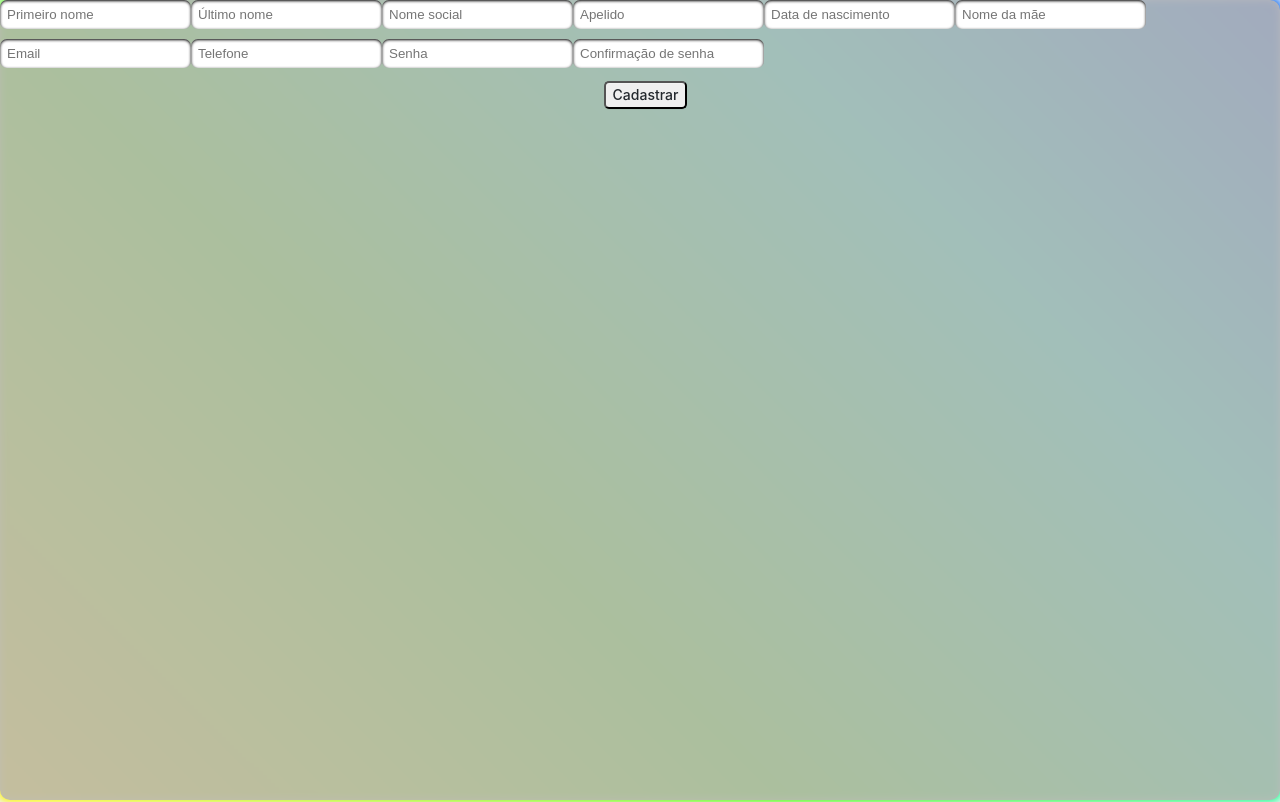
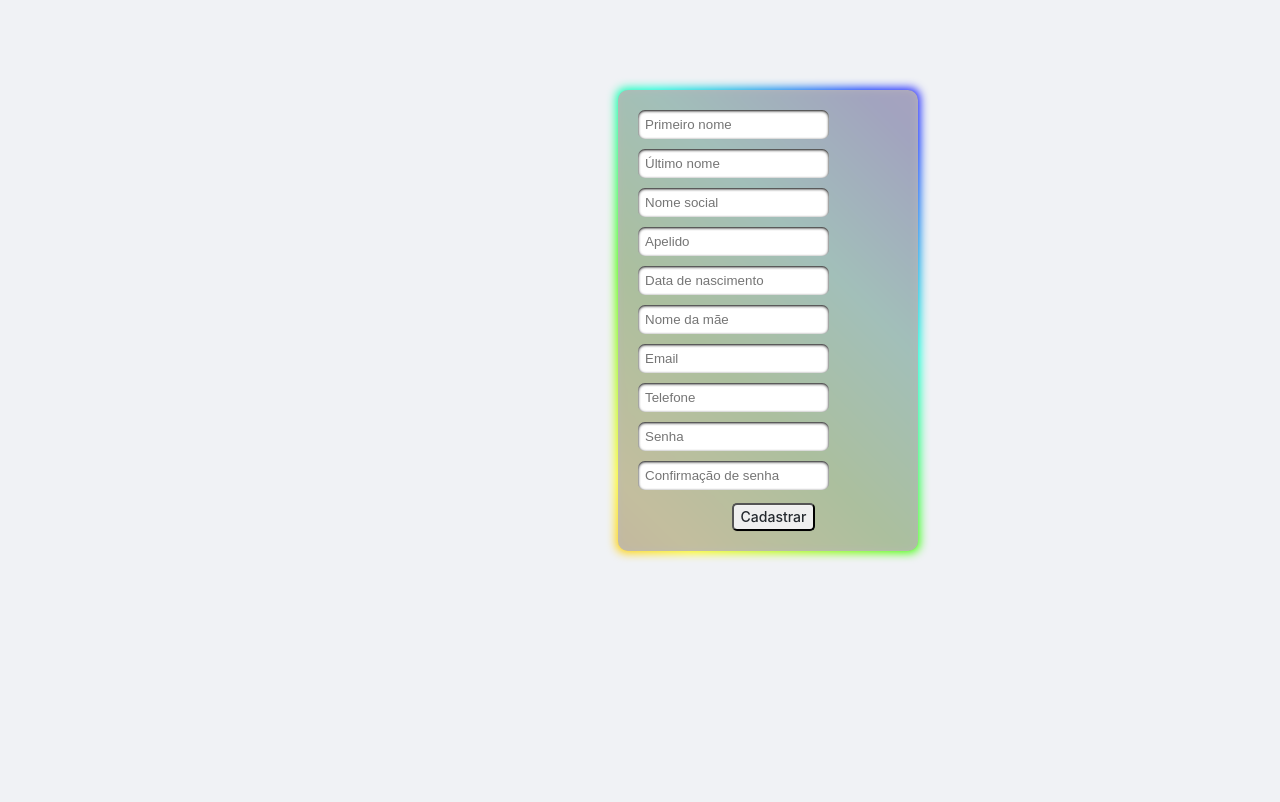
Before and after one commit to rafittu/front-um-trem-to-do, a React (Create React App) app: page /signup in a window 1280 px wide. Built offline with nearby package versions, Linux system fonts and the light colour scheme.

Commit message:
style: signup page temporary css

```diff
--- a/src/pages/SignUp.jsx
+++ b/src/pages/SignUp.jsx
@@ -2,6 +2,8 @@ import React, { useState } from 'react';
 import { useNavigate } from 'react-router-dom';
 import axios from 'axios';
 import InputLabel from '../components/InputLabel';
+
+import '../styles/Signup.css';
 
 function SignUp() {
   const navigate = useNavigate();
--- /dev/null
+++ b/src/styles/Signup.css
@@ -0,0 +1,29 @@
+.signUp-section {
+  background-color: rgb(128, 128, 128, 0.3);
+  color: rgb(1, 8, 14);
+  position: relative;
+  left: 60%;
+  width: 300px;
+  margin-bottom: 210px;
+  padding: 20px;
+  border-radius: 10px;
+  transform: translate(-50%, 0);
+  margin-top: 90px;
+}
+
+.error-message {
+  display: block;
+  color: #e74c3c;
+  padding-bottom: 3px;
+  padding-right: 45px;
+  font-family: -apple-system, system-ui, 'Segoe UI', Helvetica, Arial,
+  sans-serif, 'Apple Color Emoji', 'Segoe UI Emoji';
+  font-size: 14px;
+  line-height: 1.3;
+  letter-spacing: 0.5px;
+  text-align: justify;
+}
+
+.inputs-container input.error {
+  border: 2px solid #e74c3c;
+}
```
